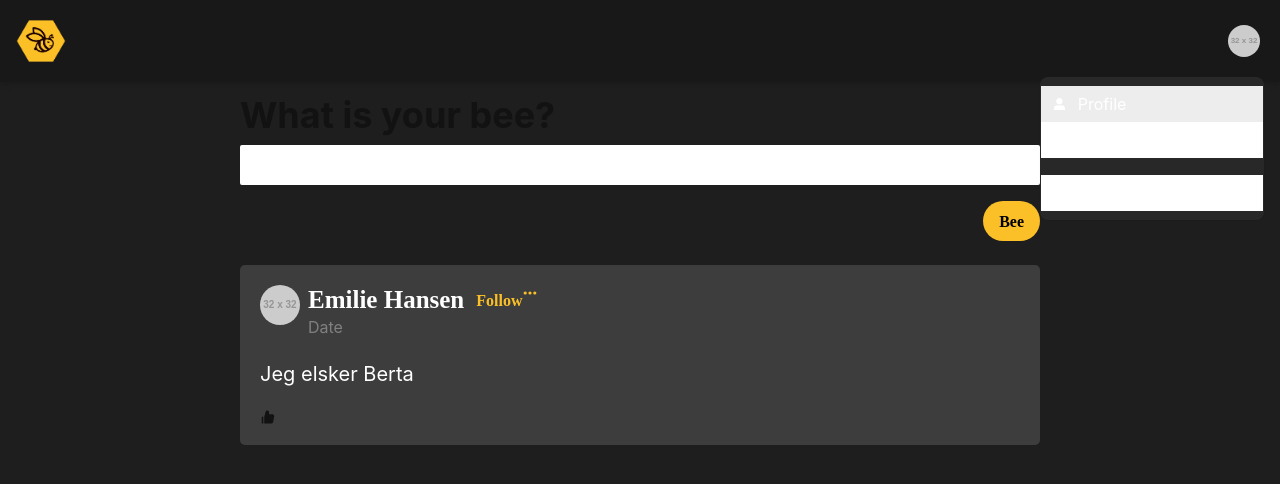
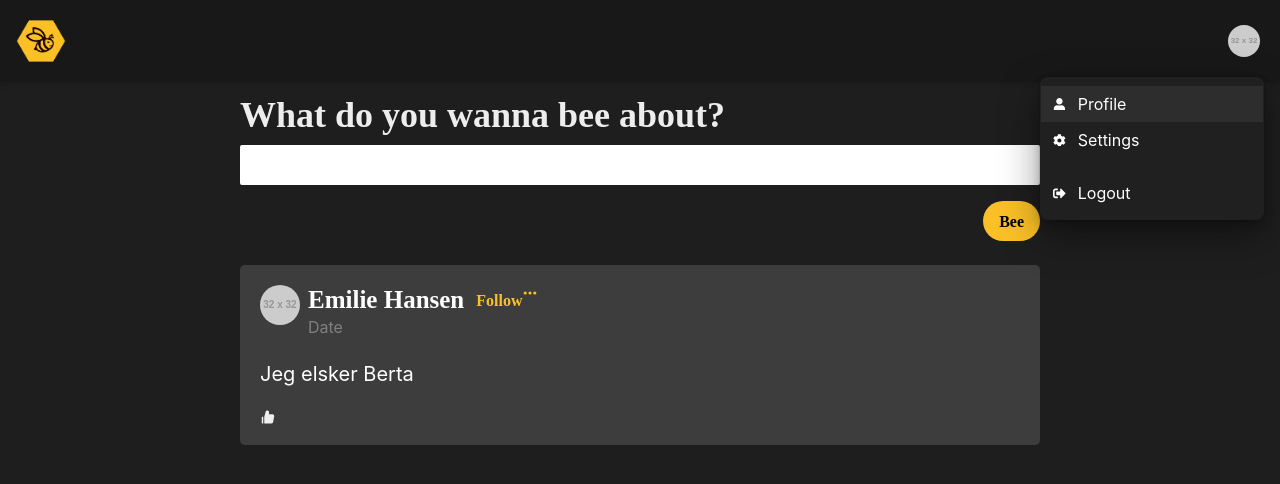
Before and after one commit to emilielhansen/full_stack_app, a React (Vite) app: page /feed in a window 1280 px wide. Both pictures are taken after a click on the button 1244 px from the left and 41 px from the top of the page. Shown: the top 484 px of the page. Built offline with nearby package versions, Linux system fonts and the light colour scheme; a web font is replaced by a local one.

Commit message:
Ændringer i små detaljer

```diff
--- a/src/components/LoginForm.tsx
+++ b/src/components/LoginForm.tsx
@@ -3,6 +3,7 @@
 // LoginForm.tsx
 
 import React, { useState } from 'react';
+import { useNavigate } from 'react-router-dom';
 import {
   Box,
   Button,
@@ -33,6 +34,8 @@ const LoginForm: React.FC<LoginFormProps> = ({ onLoginSuccess }) => {
     }));
   };
 
+  const navigate = useNavigate();
+
   const handleSubmit = (e: React.FormEvent) => {
     e.preventDefault();
     // post: Perform the actual login logic when you have a backend
@@ -43,10 +46,12 @@ const LoginForm: React.FC<LoginFormProps> = ({ onLoginSuccess }) => {
   return (
     <Box m="auto" mt={8} p={4} maxWidth="400px" >
 
-      <Center>
         {/* Logo */}
-        <Image boxSize="200px" src="/src/assets/logo.png" alt="Logo" />
-      </Center>
+        <Link onClick={() => navigate('/')} boxSize="50px" fontSize="xl" fontWeight="bold">
+          <Center>
+            <Image boxSize="200px" src="/src/assets/logo.png" alt="Logo" />
+          </Center>
+        </Link>
 
       {/* LoginForm */}
       <Box>
--- a/src/components/MyProfile.tsx
+++ b/src/components/MyProfile.tsx
@@ -26,6 +26,7 @@ const MyProfile = () => {
                     mt={5}
                     fontFamily = "Chakra Petch"
                     color= "white"
+                    size = "lg"
                     >Julie Elmgaard Jensen
                 </Heading>
                 <Text color="grey">@julieelmgaard</Text>
--- a/src/components/Navbar.tsx
+++ b/src/components/Navbar.tsx
@@ -32,7 +32,7 @@ const NavBar: React.FC = () => {
               <MenuButton as={Button} backgroundColor="transparent" border="none" _hover={{ backgroundColor: 'transparent' }} _active={{ backgroundColor: 'transparent' }} p={0} m={0}>
                 <Avatar size="sm" name="Username" src="https://via.placeholder.com/32" />
               </MenuButton>
-              <MenuList bg="#282828" color="white" borderRadius="8px" borderColor="transparent" mt={2}>
+              <MenuList color="white" borderRadius="8px" borderColor="transparent" mt={2}>
                 <MenuItem icon={<FaUser />} onClick={() => navigate('/profile')}>Profile</MenuItem>
                 <MenuItem icon={<FaCog />} onClick={() => navigate('/edit-profile')}>Settings</MenuItem>
                 <MenuDivider />
--- a/src/components/PostContainer.tsx
+++ /dev/null
@@ -1 +0,0 @@
-// Container for each post
--- a/src/components/PostCreate.tsx
+++ b/src/components/PostCreate.tsx
@@ -6,8 +6,10 @@ const PostCreate = () => {
         <>
             <Center>
                 <Box m={3} width={800}>
-                <Heading pb={2}>
-                    What is your bee?
+                <Heading
+                pb={2}
+                fontFamily='Chakra Petch'>
+                    What do you wanna bee about?
                 </Heading>
                     <Input
                         type="text"
--- a/src/components/PostEdit.tsx
+++ /dev/null
@@ -1 +0,0 @@
-// A form for editing the post
--- a/src/components/PostFeed.tsx
+++ /dev/null
@@ -1,3 +0,0 @@
-// The container of the Posts
-
-// PostFeed.tsx
--- a/src/components/SignUpForm.tsx
+++ b/src/components/SignUpForm.tsx
@@ -2,6 +2,7 @@
 
 // SignUpForm.tsx
 import React, { useState } from 'react';
+import { useNavigate } from 'react-router-dom';
 import {
   Box,
   Button,
@@ -61,12 +62,18 @@ const SignUpForm: React.FC<SignUpFormProps> = ({ onSignUpSuccess }) => {
     setFile(target.files[0]);
   }
 
+  const navigate = useNavigate();
+
   return (
     <Box m="auto" mt={8} p={4} maxWidth="400px">
-      <Center>
-        {/* Logo */}
-        <Image boxSize="200px" src="/src/assets/logo.png" alt="Logo" />
-      </Center>
+
+      {/* Logo */}
+      <Link onClick={() => navigate('/')} boxSize="50px" fontSize="xl" fontWeight="bold">
+          <Center>
+            <Image boxSize="200px" src="/src/assets/logo.png" alt="Logo" />
+          </Center>
+        </Link>
+
       {/* SignUpForm */}
       <Box>
         <form onSubmit={handleSubmit}>
--- a/src/fonts.tsx
+++ b/src/fonts.tsx
@@ -1,5 +1,4 @@
 
-import * as React from 'react'
 import { Global } from "@emotion/react"
 const Fonts = () => (
   <Global
--- a/src/main.tsx
+++ b/src/main.tsx
@@ -4,10 +4,12 @@ import { ChakraProvider, ColorModeScript  } from '@chakra-ui/react';
 import router from "./router"
 import theme from "./theme";
 import { RouterProvider } from "react-router-dom";
+import Fonts from './fonts';
 
 
 ReactDOM.createRoot(document.getElementById('root') as HTMLElement).render(
   <React.StrictMode>
+    <Fonts />
     <ChakraProvider theme={theme}>
     <ColorModeScript initialColorMode={theme.config.initialColorMode} />
       <RouterProvider router={router} />
--- a/src/theme.ts
+++ b/src/theme.ts
@@ -2,7 +2,7 @@ import { extendTheme, type ThemeConfig } from '@chakra-ui/react'
 
 
 const config: ThemeConfig = {
-  initialColorMode: 'light',
+  initialColorMode: 'dark',
   useSystemColorMode: false,
 }
 
```
Also changed, not shown: src/App.tsx (+0 -22 lines).
